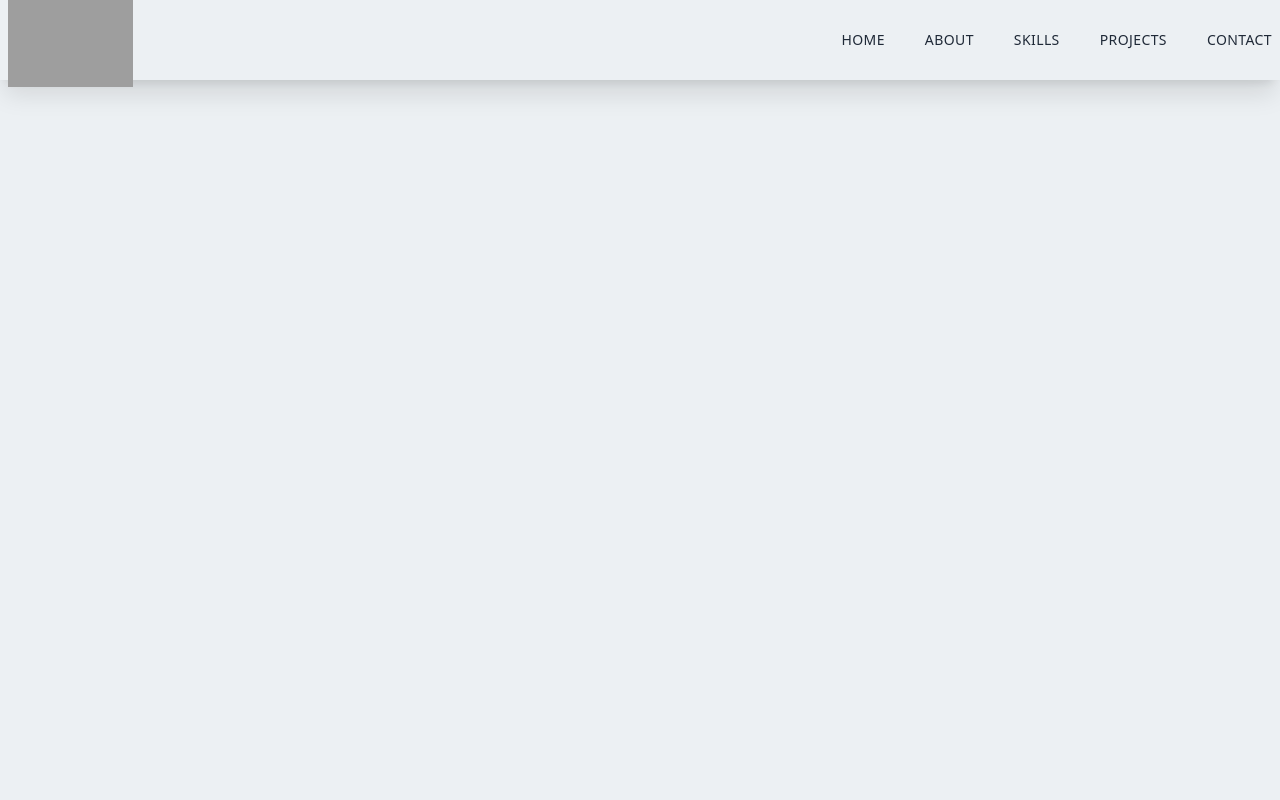
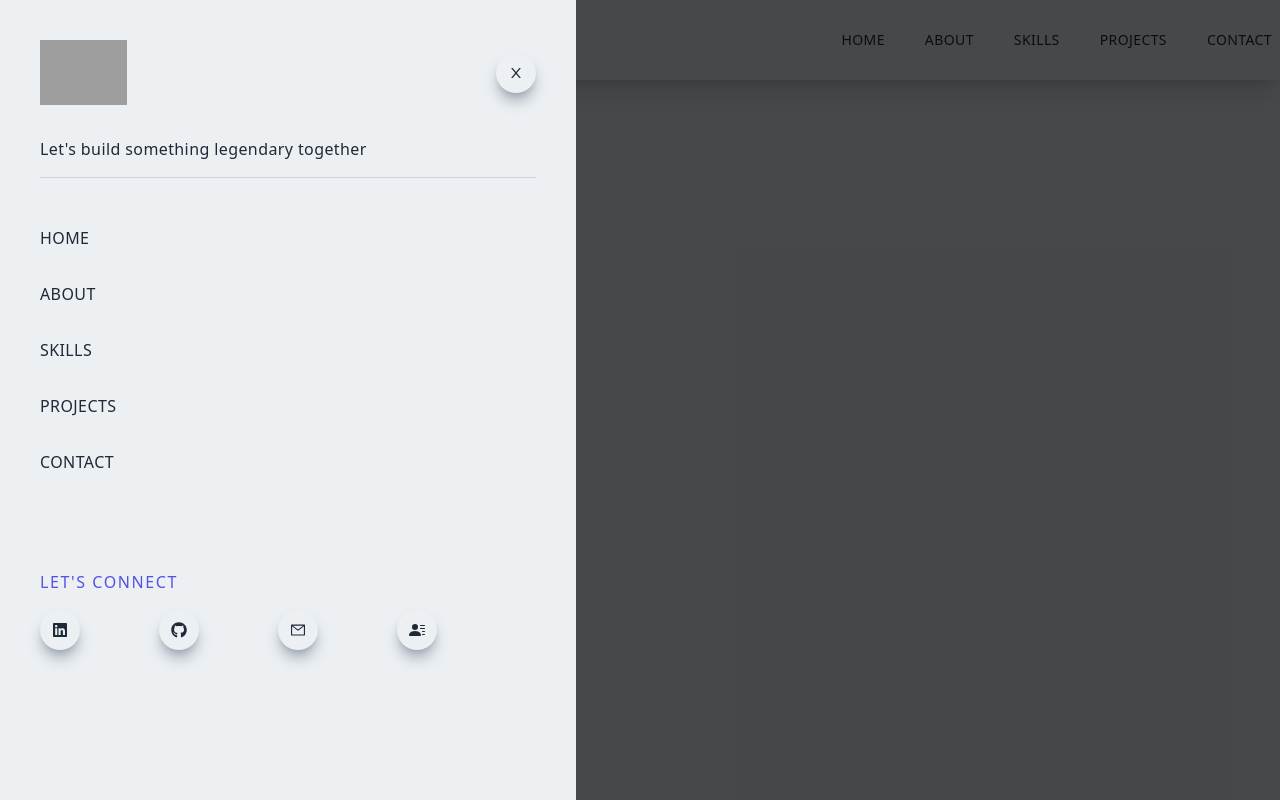
Before and after one commit to Sama-Liyanage/Next-JS-Portfolio, a Next.js app: page /components/Navbar in a window 1280 px wide. Built offline with nearby package versions, Linux system fonts and the light colour scheme; grey boxes are pictures that could not be loaded.

Commit message:
Update NavBar Component

```diff
--- a/package.json
+++ b/package.json
@@ -11,7 +11,8 @@
   "dependencies": {
     "next": "13.4.4",
     "react": "18.2.0",
-    "react-dom": "18.2.0"
+    "react-dom": "18.2.0",
+    "react-icons": "^4.10.1"
   },
   "devDependencies": {
     "autoprefixer": "^10.4.14",
--- a/pages/components/Navbar.jsx
+++ b/pages/components/Navbar.jsx
@@ -1,8 +1,16 @@
 import Image from "next/image";
 import Link from "next/link";
-import React from "react";
+import { AiOutlineMenu, AiOutlineClose, AiOutlineMail } from "react-icons/ai";
+import { FaLinkedin, FaGithub } from "react-icons/fa";
+import { BsPersonLinesFill } from "react-icons/bs";
+import React, { useState } from "react";
 
 const Navbar = () => {
+  const [nav, setNav] = useState(false);
+
+  const handleNav = () =>{
+    setNav(true)
+  }
   return (
     <div className="fixed w-full h-20 shadow-xl z-[100]">
       <div className="flex justify-between items-center w-full h-full px-2 2xl:px-16">
@@ -24,12 +32,76 @@
               <li className="ml-10 text-sm uppercase hover:border-b">Skills</li>
             </Link>
             <Link href="/">
-              <li className="ml-10 text-sm uppercase hover:border-b">Projects</li>
+              <li className="ml-10 text-sm uppercase hover:border-b">
+                Projects
+              </li>
             </Link>
             <Link href="/">
-              <li className="ml-10 text-sm uppercase hover:border-b">Contact</li>
+              <li className="ml-10 text-sm uppercase hover:border-b">
+                Contact
+              </li>
             </Link>
           </ul>
+
+          <div onClick={handleNav} className="md:hidden">
+            <AiOutlineMenu size={25} />
+          </div>
+        </div>
+      </div>
+
+      <div className="fixed left-0 top-0 w-full h-screen bg-black/70">
+        <div className="fixed left-0 top-0 w-[75%] sm:w-[60%] md:w-[45%] h-screen bg-[#ecf0f3] p-10 ease-in duration-500">
+          <div>
+            <div className="flex w-full items-center justify-between">
+              <Image src="/../public/assets/logo.png" width="87" height="35" />
+              <div onClick={handleNav} className="rounded-full shadow-lg  shadow-gray-400 p-3 cursor-pointer">
+                <AiOutlineClose />
+              </div>
+            </div>
+            <div className="border-b border-gray-300 my-4">
+              <p className="w-[85%] md:w-[90%] py-4 ">
+                Let's build something legendary together
+              </p>
+            </div>
+          </div>
+          <div className="py-4 flex flex-col">
+            <ul className="uppercase">
+              <li className="py-4 test-sm">
+                <Link href="/">Home</Link>
+              </li>
+              <li className="py-4 test-sm">
+                <Link href="/about">About</Link>
+              </li>
+              <li className="py-4 test-sm">
+                <Link href="/skills">Skills</Link>
+              </li>
+              <li className="py-4 test-sm">
+                <Link href="/projects">Projects</Link>
+              </li>
+              <li className="py-4 test-sm">
+                <Link href="/contact">Contact</Link>
+              </li>
+            </ul>
+            <div className="pt-20">
+              <p className="uppercase tracking-widest text-[#5651e5]">
+                Let's Connect
+              </p>
+              <div className="flex items-center justify-between my-4 w-full sm:w-[80%]">
+                <div className="rounded-full shadow-lg shadow-gray-400 p-3 cursor-pointer hover:scale-105 ease-in duration-300">
+                  <FaLinkedin />
+                </div>
+                <div className="rounded-full shadow-lg shadow-gray-400 p-3 cursor-pointer hover:scale-105 ease-in duration-300">
+                  <FaGithub />
+                </div>
+                <div className="rounded-full shadow-lg shadow-gray-400 p-3 cursor-pointer hover:scale-105 ease-in duration-300">
+                  <AiOutlineMail />
+                </div>
+                <div className="rounded-full shadow-lg shadow-gray-400 p-3 cursor-pointer hover:scale-105 ease-in duration-300">
+                  <BsPersonLinesFill />
+                </div>
+              </div>
+            </div>
+          </div>
         </div>
       </div>
     </div>
```
Also changed, not shown: 1 other file (tests, documents, lock files or other folders).
